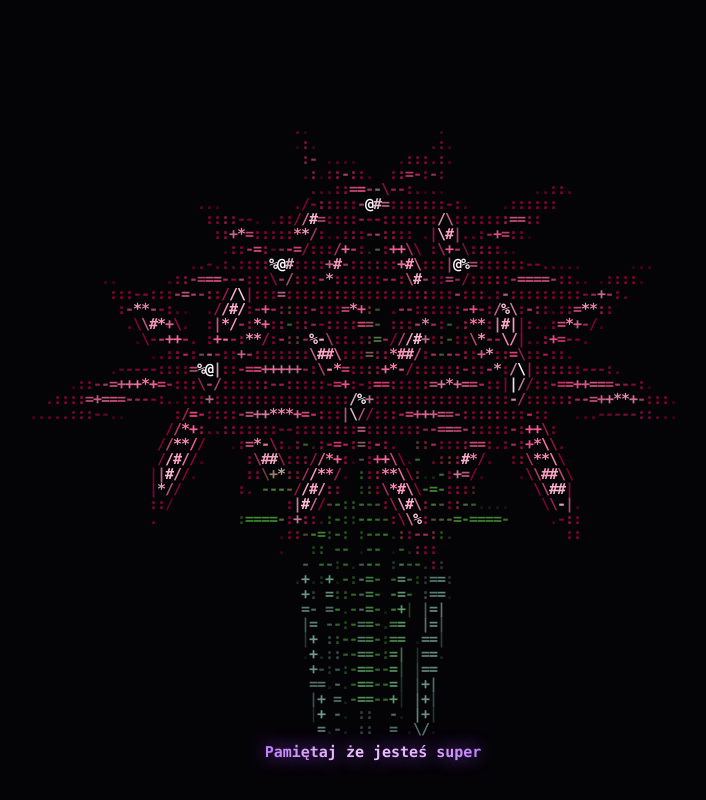
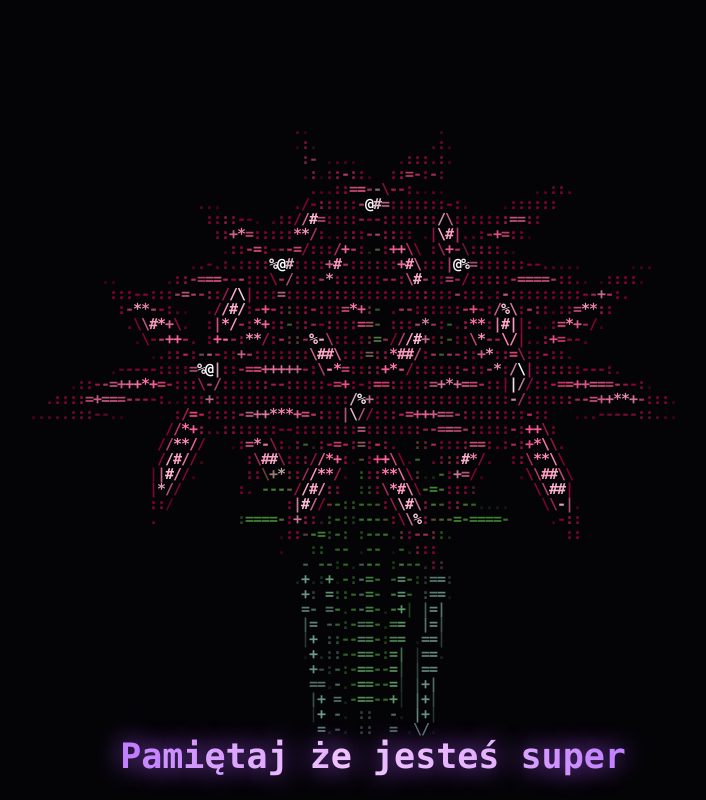
Before and after one commit to uldyn/prezentbukiet, a plain HTML site: page index.html in a window 1280 px wide. Shown: the whole page, without its empty margins (267-973 px from the left). Drawn offline with Linux system fonts and the light colour scheme.

Commit message:
Update index.html

```diff
--- a/index.html
+++ b/index.html
@@ -23,6 +23,8 @@
 
     #asciiCanvas {
       display: block;
+      max-width: 100%;
+      max-height: 100%;
     }
   </style>
 </head>
@@ -30,19 +32,21 @@
   <canvas id="asciiCanvas"></canvas>
 
   <script>
+    // ASCII luminance ramp ordered from sparse/dark to dense/bright glyphs
     const RAMP = " .:-=+*#%@";
     const EDGE_GLYPHS = ["-", "\\", "|", "/"];
 
     const asciiCanvas = document.getElementById("asciiCanvas");
     const asciiCtx = asciiCanvas.getContext("2d");
 
+    // Offscreen source buffer used to rasterize the 3D scene before ASCII mapping
     const srcCanvas = document.createElement("canvas");
     const srcCtx = srcCanvas.getContext("2d", { willReadFrequently: true });
 
     let angleY = 0.25;
     let time = 0;
 
-    // Rozłożyste kwiaty lilii w pełnym obrocie 360°
+    // 9 lily blooms arranged around the bouquet for a full 360-degree rotation
     const FLOWERS = [
       { x: -60, y: 18,  z: 30,  rx: -0.22, ry: -0.45, rz: 0.16,  scale: 1.68, phase: 0.0 },
       { x: 60,  y: 22,  z: 30,  rx: -0.22, ry: 0.45,  rz: -0.16, scale: 1.68, phase: 0.9 },
@@ -52,17 +56,19 @@
       { x: 36,  y: 66,  z: 8,   rx: -0.35, ry: 0.30,  rz: -0.12, scale: 1.54, phase: 3.6 },
       { x: 0,   y: 94,  z: -6,  rx: -0.50, ry: 0.0,   rz: 0.0,   scale: 1.48, phase: 4.5 },
 
-      // Tył bukietu (obrót 360°)
+      // Back blooms for complete 360-degree visibility
       { x: -46, y: 32,  z: -34, rx: -0.25, ry: -2.2,  rz: 0.14,  scale: 1.58, phase: 5.4 },
       { x: 46,  y: 34,  z: -34, rx: -0.25, ry: 2.2,   rz: -0.14, scale: 1.58, phase: 0.6 },
       { x: 0,   y: 42,  z: -40, rx: -0.28, ry: 3.14,  rz: 0.0,   scale: 1.60, phase: 1.5 }
     ];
 
+    // Closed buds perched near the top of the arrangement
     const BUDS = [
       { x: 24,  y: 114, z: -4, tipX: 30,  tipY: 132, tipZ: -2, phase: 0.4 },
       { x: -24, y: 110, z: -6, tipX: -30, tipY: 128, tipZ: -4, phase: 1.8 }
     ];
 
+    // Ring of curved green leaves around the lower stem base
     const LEAVES = Array.from({ length: 8 }, (_, i) => {
       const a = (i / 8) * Math.PI * 2;
       const r = 18;
@@ -81,6 +87,7 @@
       return pt && Number.isFinite(pt.x) && Number.isFinite(pt.y) && Number.isFinite(pt.z) && Number.isFinite(pt.p);
     }
 
+    // Projects a 3D point into character-grid space with Y rotation and gentle X tilt
     function project3D(x, y, z, rotY, cx, cy, scale, charAspect) {
       const cosY = Math.cos(rotY);
       const sinY = Math.sin(rotY);
@@ -104,6 +111,7 @@
       };
     }
 
+    // Transforms local flower coordinates into bouquet world space
     function localToWorld(lx, ly, lz, fl) {
       let x = lx * Math.cos(fl.rz) - ly * Math.sin(fl.rz);
       let y = lx * Math.sin(fl.rz) + ly * Math.cos(fl.rz);
@@ -124,6 +132,7 @@
       };
     }
 
+    // Creates a pink-to-white gradient from petal base to tip
     function makePetalGrad(ctx, p1, p2) {
       if (
         Number.isFinite(p1.x) && Number.isFinite(p1.y) &&
@@ -139,6 +148,7 @@
       return "#ffa3c2";
     }
 
+    // Boosts color saturation via HSV scaling so ASCII hues remain vivid
     function boostSaturation(r, g, b, sat) {
       const rn = r / 255, gn = g / 255, bn = b / 255;
       const max = Math.max(rn, gn, bn);
@@ -173,6 +183,7 @@
       return [Math.round(ro * 255), Math.round(go * 255), Math.round(bo * 255)];
     }
 
+    // Renders the depth-sorted 3D bouquet (striped vase, stems, leaves, buds, and lilies)
     function renderBouquet(cols, rows, cellW, cellH) {
       srcCanvas.width = cols;
       srcCanvas.height = rows;
@@ -186,7 +197,7 @@
       const scale = Math.min((cols / charAspect) / 260, rows / 240);
       const items = [];
 
-      // Prążkowany wazon u dołu
+      // Striped vase at the bottom
       const vaseTopY = -46;
       const vaseBotY = -110;
       const radTop = 28;
@@ -214,7 +225,7 @@
         });
       }
 
-      // Łodygi
+      // Stems connecting each flower to the vase
       FLOWERS.forEach((fl) => {
         const pTop = project3D(fl.x, fl.y - 2, fl.z, angleY, cx, cy, scale, charAspect);
         const pMid = project3D(fl.x * 0.2, -26, fl.z * 0.2, angleY, cx, cy, scale, charAspect);
@@ -234,7 +245,7 @@
         });
       });
 
-      // Liście
+      // Green leaves with subtle breeze sway
       LEAVES.forEach((lf) => {
         const yaw = lf.yaw + Math.sin(time * 1.3 + lf.phase) * 0.03;
         const pBase = project3D(lf.x, lf.y, lf.z, angleY, cx, cy, scale, charAspect);
@@ -270,7 +281,7 @@
         });
       });
 
-      // Pąki
+      // Upper flower buds
       BUDS.forEach((bud) => {
         const sway = Math.sin(time * 1.3 + bud.phase) * 2.0;
         const pBase = project3D(bud.x, bud.y - 10, bud.z, angleY, cx, cy, scale, charAspect);
@@ -296,7 +307,7 @@
         });
       });
 
-      // Kwiaty lilii: 6 smukłych płatków w kształcie gwiazdy z jasnym wnętrzem i wyraźnym konturem
+      // 6-petaled lilies with pink-to-white fill, dark pink outlines, and bright centers
       FLOWERS.forEach((fl) => {
         const sway = Math.sin(time * 1.3 + fl.phase) * 0.025;
         const centerW = localToWorld(0, 0, 0, fl);
@@ -365,28 +376,30 @@
         });
       });
 
+      // Painter's algorithm: draw farthest elements first
       items.sort((a, b) => b.z - a.z);
       for (let i = 0; i < items.length; i++) {
         items[i].draw();
       }
     }
 
+    // Draws the bottom caption with a purple glow, sized larger on desktop while keeping mobile intact
     function drawAsciiCaption(cols, rows, cellW, cellH, outW, outH) {
       const caption = "Pamiętaj że jesteś super";
       const isMobile = outW < 640;
 
-      // Niżej niż 0.73, żeby nie wchodziło w wazon, ale wyżej niż sam dół ekranu
-      const yPos = isMobile ? outH * 0.81 : (rows - 3) * cellH;
+      // Mobile keeps its calibrated vertical position and size; desktop scales up noticeably
+      const yPos = isMobile ? outH * 0.81 : Math.min(outH - cellH * 2.2, (rows - 2.6) * cellH);
       const fontPx = isMobile
         ? Math.max(18, Math.min(30, Math.round(outW / 17.5)))
-        : Math.max(12, cellH);
+        : Math.max(28, Math.min(54, Math.round(Math.min(outW / 24, cellH * 2.35))));
 
       asciiCtx.save();
       asciiCtx.font = `bold ${fontPx}px ui-monospace, SFMono-Regular, Menlo, Monaco, Consolas, monospace`;
       asciiCtx.textAlign = "center";
       asciiCtx.textBaseline = "middle";
-      asciiCtx.shadowColor = "rgba(168, 85, 247, 0.95)";
-      asciiCtx.shadowBlur = isMobile ? 18 : Math.max(10, cellH * 1.25);
+      asciiCtx.shadowColor = isMobile ? "rgba(168, 85, 247, 0.95)" : "rgba(168, 85, 247, 1)";
+      asciiCtx.shadowBlur = isMobile ? 18 : Math.max(22, fontPx * 0.72);
 
       const totalW = asciiCtx.measureText(caption).width;
       const chars = Array.from(caption);
@@ -410,6 +423,7 @@
       asciiCtx.restore();
     }
 
+    // Converts the rasterized bouquet buffer into colored ASCII + Sobel edge glyphs
     function drawFrame() {
       const vw = Math.max(300, window.innerWidth || document.documentElement.clientWidth || 800);
       const vh = Math.max(300, window.innerHeight || document.documentElement.clientHeight || 600);
@@ -462,6 +476,7 @@
 
           let glyph = RAMP[Math.min(rampLen - 1, Math.round(l * (rampLen - 1)))];
 
+          // Apply Sobel edge detection to highlight petal boundaries and contours
           if (r > 0 && r < rows - 1 && c > 0 && c < cols - 1) {
             const tl = lum[(r - 1) * cols + (c - 1)];
             const tc = lum[(r - 1) * cols + c];
@@ -499,7 +514,7 @@
         angleY += dt * 0.55;
         drawFrame();
       } catch (e) {
-        // Zapewnia ciągłość pętli
+        // Keep animation loop alive even on transient resize frames
       }
       requestAnimationFrame(loop);
     }
```
